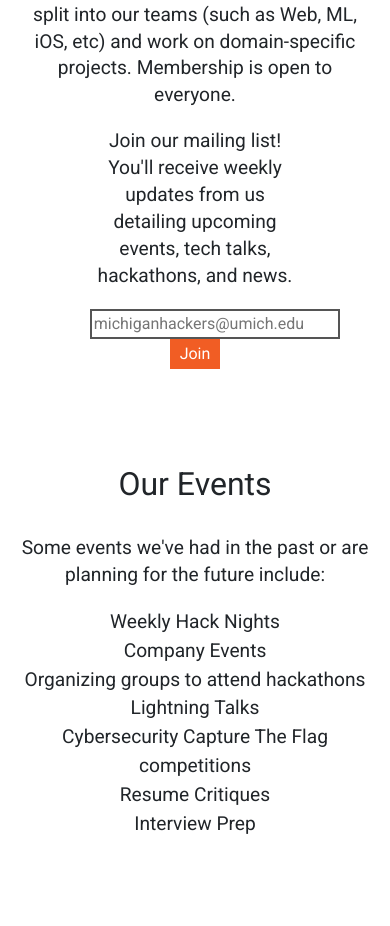
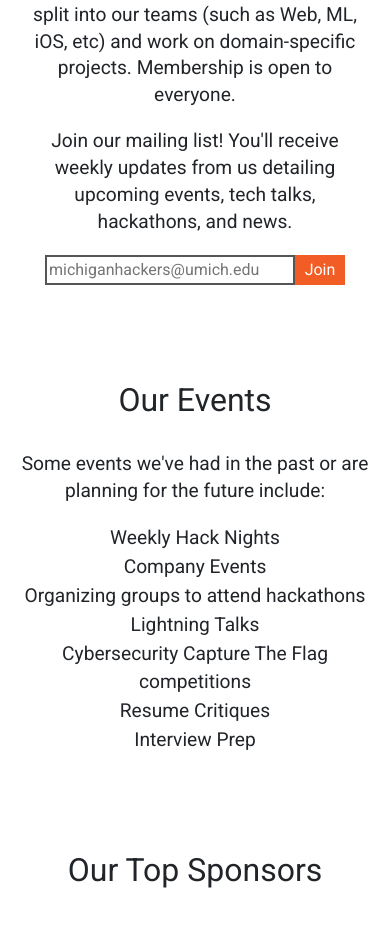
Before and after one commit to michiganhackers/mh-web-new, a React (Create React App) app: page /about in a window 390 px wide. Shown: the part 830-1756 px from the top of the page. Built offline with nearby package versions, Linux system fonts and the light colour scheme; no server answers.

Commit message:
Fix Mailing List width on small screen

```diff
--- a/src/components/MailingList/MailingList.jsx
+++ b/src/components/MailingList/MailingList.jsx
@@ -2,11 +2,18 @@
 import styled from "styled-components";
 import { StaticP } from "../../utility/ContentStyles.js";
 import { addEmailFetch } from "./MailingListFetch";
+import devices from "utility/MediaQueries.js";
 
 const EmailForm = styled.form`
     text-align: center;
+    margin: auto;
     width: min(60%, 600px);
-    margin: auto;
+    ${devices.tablet`
+        width: min(80%, 600px);
+    `}
+    ${devices.small`
+        width: min(90%, 600px);
+    `}
 `;
 const EmailInputBox = styled.input`
     min-width: 250px;
```
